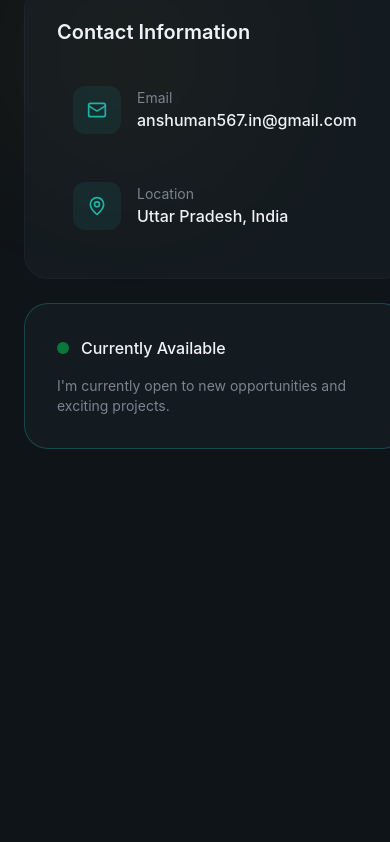
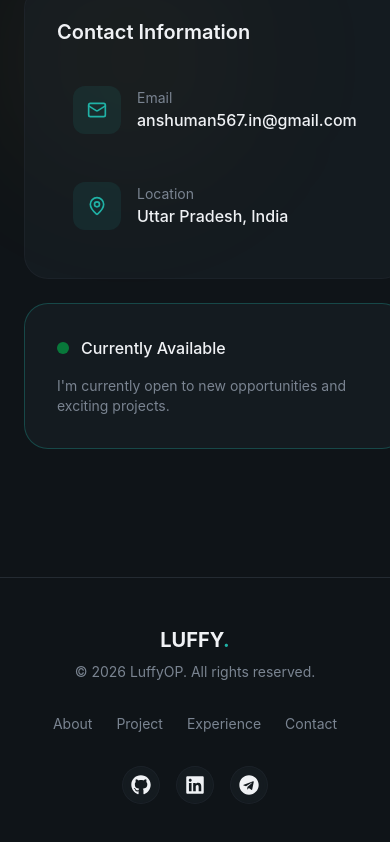
Before and after one commit to Luffy-456/Portfolio, a React app: page / in a window 390 px wide. Shown: the part 6274-7116 px from the top of the page. Before the commit the page ends 6851 px from the top, so only its background shows below. Built offline with nearby package versions, Linux system fonts and the light colour scheme; the HTML template or start-up script is replaced by a standard one.

Commit message:
Footer Done

```diff
--- a/src/App.jsx
+++ b/src/App.jsx
@@ -5,6 +5,7 @@
 import {Exp} from "@/sections/Exp";
 import {Contact} from "@/sections/Contact";
 import { BackgroundMusic } from "./components/BackgroundMusic";
+import {Footer} from  "@/layout/Footer";
 
 
 function App() {
@@ -22,6 +23,7 @@
         <Exp />
         <Contact />
       </main>
+      <Footer />
      </div>
     </>
   )
--- /dev/null
+++ b/src/layout/Footer.jsx
@@ -0,0 +1,80 @@
+import { FaGithub, FaLinkedin, FaTelegram } from "react-icons/fa";
+
+const currentYear = new Date().getFullYear();
+
+const socialLinks = [
+  {
+    icon: FaGithub,
+    href: "https://github.com/Luffy-456",
+    label: "GitHub",
+  },
+  {
+    icon: FaLinkedin,
+    href: "https://www.linkedin.com/in/devopse/",
+    label: "LinkedIn",
+  },
+  {
+    icon: FaTelegram,
+    href: "https://t.me/luffy456_op",
+    label: "Telegram",
+  },
+];
+
+const footerLinks = [
+  { href: "#About", label: "About" },
+  { href: "#Proj", label: "Project" },
+  { href: "#Exp", label: "Experience" },
+  { href: "#Contact", label: "Contact" },
+];
+
+export const Footer = () => {
+  return (
+    <footer className="py-12 border-t border-border">
+      <div className="container mx-auto px-6">
+        <div className="flex flex-col md:flex-row items-center justify-between gap-8">
+
+          {/* Logo & copyrights */}
+          <div className="text-center md:text-left">
+            <a href="#" className="text-xl font-bold">
+              LUFFY<span className="text-primary">.</span>
+            </a>
+
+            <p className="text-sm text-muted-foreground mt-2">
+              © {currentYear} LuffyOP. All rights reserved.
+            </p>
+          </div>
+
+          {/* Links */}
+          <nav className="flex flex-wrap justify-center gap-6">
+            {footerLinks.map((link) => (
+              <a
+                key={link.href}
+                href={link.href}
+                className="text-sm text-muted-foreground hover:text-foreground transition-colors"
+              >
+                {link.label}
+              </a>
+            ))}
+          </nav>
+
+          {/* Social Links */}
+          <div className="flex items-center gap-4">
+            {socialLinks.map((social) => (
+              <a
+                key={social.label}
+                href={social.href}
+                target="_blank"
+                rel="noopener noreferrer"
+                aria-label={social.label}
+                className="p-2 rounded-full glass hover:bg-primary/10 hover:text-primary transition-all"
+              >
+                <social.icon className="w-5 h-5" />
+              </a>
+            ))}
+          </div>
+
+        </div>
+      </div>
+    </footer>
+  );
+};
```
